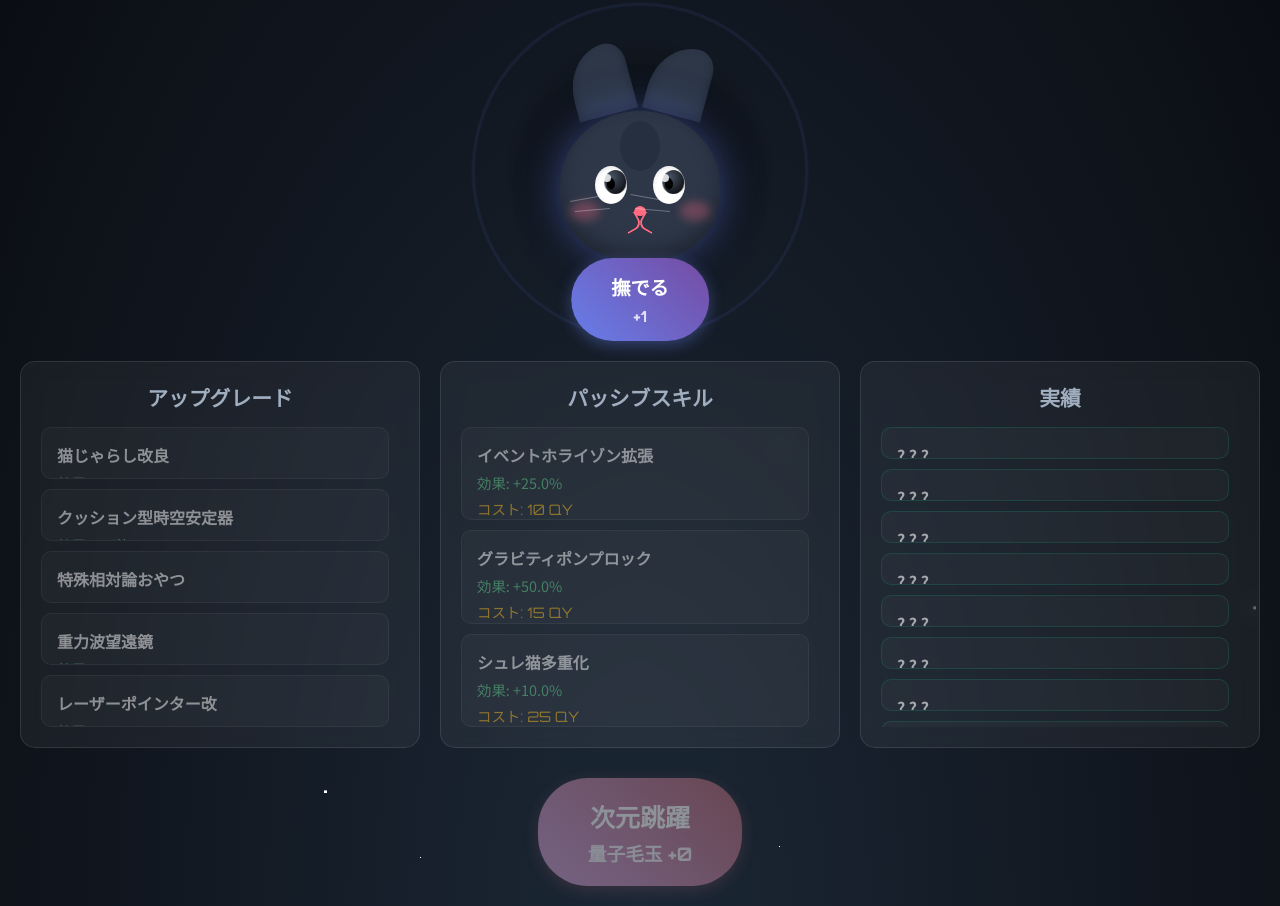
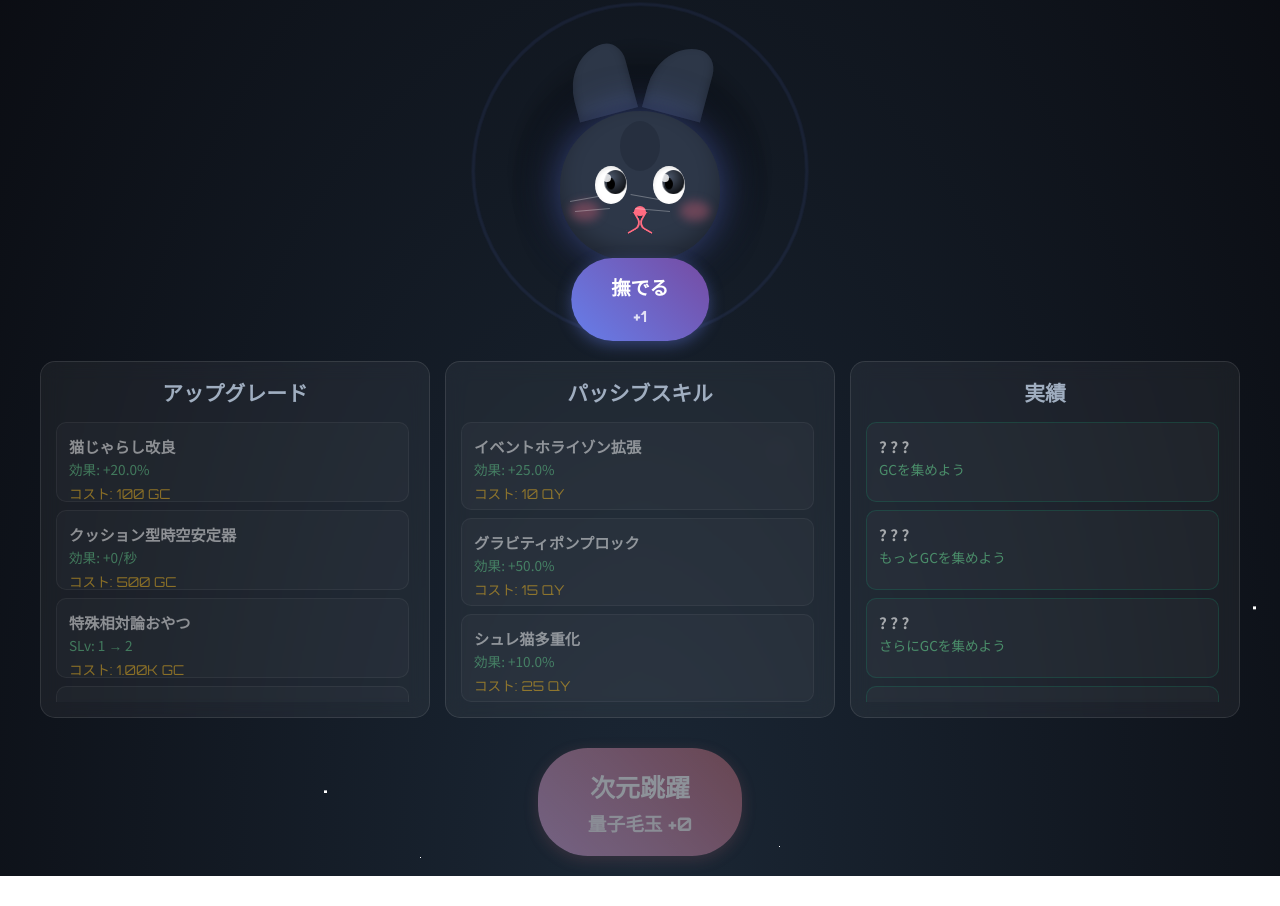
Before and after one commit to naoto714714/browser-games, a plain HTML site: page cataclysmic-cat-ranch/index.html in a window 1280 px wide. Shown: the part 285-1191 px from the top of the page. After the commit the page ends 1161 px from the top, so only its background shows below. Drawn offline with Linux system fonts and the light colour scheme.

Commit message:
fix: アップグレードUIの見切れ問題を修正
- パネルの最小幅を300pxに調整してレスポンシブ性向上
- アイテムの最小高さを設定して内容が見切れないよう改善
- スクロールバーを細くしてコンテンツエリアを拡大
- テキストサイズとパディングを調整して可読性向上

```diff
--- a/cataclysmic-cat-ranch/css/style.css
+++ b/cataclysmic-cat-ranch/css/style.css
@@ -525,17 +525,24 @@ body {
 /* ゲームパネル */
 .game-panels {
     display: grid;
-    grid-template-columns: repeat(auto-fit, minmax(350px, 1fr));
-    gap: 20px;
+    grid-template-columns: repeat(auto-fit, minmax(300px, 1fr));
+    gap: 15px;
     margin-bottom: 30px;
+    width: 100%;
+    max-width: 1200px;
+    margin-left: auto;
+    margin-right: auto;
 }
 
 .panel {
     background: rgba(255, 255, 255, 0.05);
     border: 1px solid rgba(255, 255, 255, 0.1);
     border-radius: 15px;
-    padding: 20px;
+    padding: 15px;
     backdrop-filter: blur(10px);
+    min-height: 350px;
+    display: flex;
+    flex-direction: column;
 }
 
 .panel-title {
@@ -550,21 +557,23 @@ body {
 .upgrades-list, .passives-list, .achievements-list {
     display: flex;
     flex-direction: column;
-    gap: 10px;
-    max-height: 300px;
+    gap: 8px;
+    max-height: 280px;
     overflow-y: auto;
-    padding-right: 10px;
+    padding-right: 5px;
+    flex: 1;
 }
 
 .upgrade-item, .passive-item, .achievement-item {
     background: rgba(255, 255, 255, 0.05);
     border: 1px solid rgba(255, 255, 255, 0.1);
     border-radius: 10px;
-    padding: 15px;
+    padding: 12px;
     cursor: pointer;
     transition: all 0.3s ease;
     position: relative;
     overflow: hidden;
+    min-height: 80px;
 }
 
 .upgrade-item:hover, .passive-item:hover {
@@ -584,29 +593,33 @@ body {
 
 .item-name {
     font-weight: 700;
-    margin-bottom: 5px;
+    margin-bottom: 4px;
+    font-size: 0.95em;
+    padding-right: 50px; /* レベル表示のスペース確保 */
 }
 
 .item-effect {
-    font-size: 0.9em;
+    font-size: 0.85em;
     color: #68d391;
-    margin-bottom: 5px;
+    margin-bottom: 4px;
+    line-height: 1.3;
 }
 
 .item-cost {
     font-family: 'Orbitron', monospace;
-    font-size: 0.9em;
+    font-size: 0.85em;
     color: #fbbf24;
+    margin-top: auto;
 }
 
 .item-level {
     position: absolute;
-    top: 10px;
-    right: 10px;
+    top: 8px;
+    right: 8px;
     background: rgba(102, 126, 234, 0.5);
-    padding: 2px 8px;
-    border-radius: 15px;
-    font-size: 0.8em;
+    padding: 2px 6px;
+    border-radius: 12px;
+    font-size: 0.75em;
 }
 
 /* 実績 */
@@ -764,21 +777,34 @@ body {
 
 /* スクロールバー */
 ::-webkit-scrollbar {
-    width: 8px;
+    width: 6px;
 }
 
 ::-webkit-scrollbar-track {
     background: rgba(255, 255, 255, 0.05);
-    border-radius: 4px;
+    border-radius: 3px;
 }
 
 ::-webkit-scrollbar-thumb {
     background: rgba(102, 126, 234, 0.5);
-    border-radius: 4px;
+    border-radius: 3px;
 }
 
 ::-webkit-scrollbar-thumb:hover {
     background: rgba(102, 126, 234, 0.7);
+}
+
+/* \u30d1\u30cd\u30eb\u5185\u306e\u30b9\u30af\u30ed\u30fc\u30eb\u30d0\u30fc */
+.upgrades-list::-webkit-scrollbar,
+.passives-list::-webkit-scrollbar,
+.achievements-list::-webkit-scrollbar {
+    width: 4px;
+}
+
+.upgrades-list::-webkit-scrollbar-thumb,
+.passives-list::-webkit-scrollbar-thumb,
+.achievements-list::-webkit-scrollbar-thumb {
+    background: rgba(102, 126, 234, 0.3);
 }
 
 /* レスポンシブ */
```
